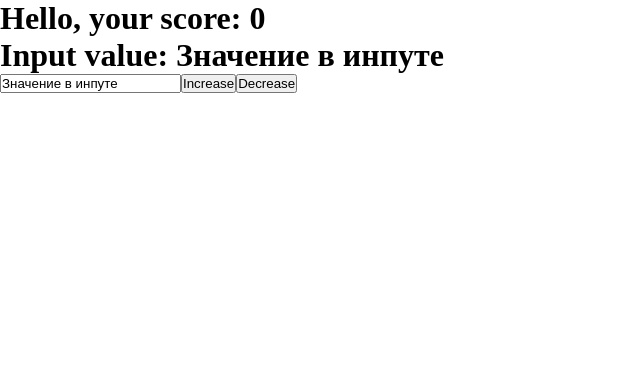
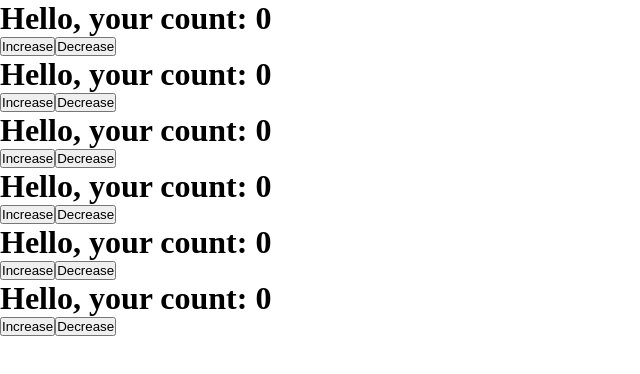
Before and after one commit to VladimirShadrov/React-projects, a React (Vite) app in the folder Pomodoro/: page / in a window 1280 px wide. Shown: the top 374 px of the page, without its empty margins (0-640 px from the left). Built offline with nearby package versions, Linux system fonts and the light colour scheme.

Commit message:
Классовый компонент реакт

```diff
--- a/Pomodoro/src/App.tsx
+++ b/Pomodoro/src/App.tsx
@@ -1,32 +1,14 @@
-import { useState } from 'react';
+import Counter from './components/counter';
 
 export default function App() {
-  const [score, setScore] = useState(0);
-  const [value, setValue] = useState('Значение в инпуте');
-
-  function increase() {
-    if (score >= 5) {
-      return;
-    }
-
-    setScore(score + 1);
-  }
-
-  function decrease() {
-    if (score <= 0) {
-      return;
-    }
-
-    setScore(score - 1);
-  }
-
   return (
     <div>
-      <h1>Hello, your score: {score} </h1>
-      <h1>Input value: {value}</h1>
-      <input type="text" value={value} onChange={(event) => setValue(event.target.value)} />
-      <button onClick={increase}>Increase</button>
-      <button onClick={decrease}>Decrease</button>
+      <Counter />
+      <Counter />
+      <Counter />
+      <Counter />
+      <Counter />
+      <Counter />
     </div>
   );
 }
--- /dev/null
+++ b/Pomodoro/src/components/counter.tsx
@@ -0,0 +1,63 @@
+//import { Key, useState } from 'react';
+import React from 'react';
+
+// export default function Counter() {
+//   const [score, setScore] = useState(0);
+
+//   function increase() {
+//     if (score >= 5) {
+//       return;
+//     }
+
+//     setScore(score + 1);
+//   }
+
+//   function decrease() {
+//     if (score <= 0) {
+//       return;
+//     }
+
+//     setScore(score - 1);
+//   }
+
+//   return (
+//     <div>
+//       <h1>Hello, your count: {score} </h1>
+//       <button onClick={increase}>Increase</button>
+//       <button onClick={decrease}>Decrease</button>
+//     </div>
+//   );
+// }
+
+type CounterState = {
+  count: number;
+};
+
+export default class Counter extends React.Component {
+  state: CounterState;
+
+  constructor(props: CounterState) {
+    super(props);
+
+    this.state = {
+      count: 0,
+    };
+  }
+  render(): React.ReactNode {
+    return (
+      <div>
+        <h1>Hello, your count: {this.state.count} </h1>
+        <button onClick={this.increase}>Increase</button>
+        <button onClick={this.decrease}>Decrease</button>
+      </div>
+    );
+  }
+
+  increase = () => {
+    this.setState({ count: this.state.count + 1 });
+  };
+
+  decrease = () => {
+    this.setState({ count: this.state.count - 1 });
+  };
+}
```
